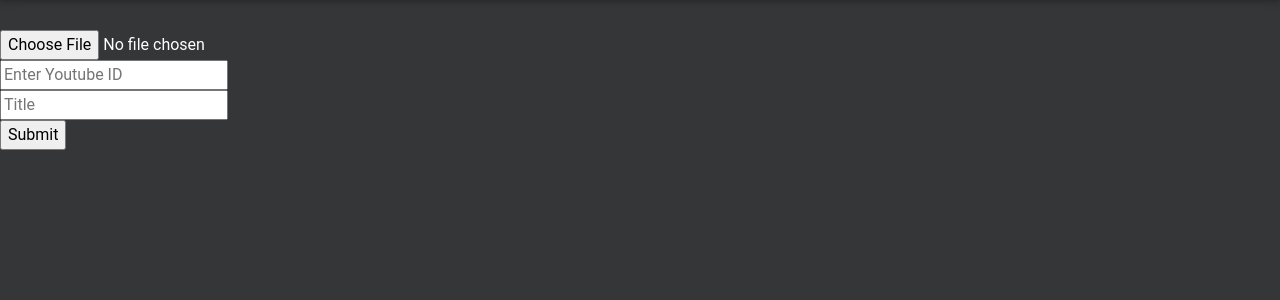
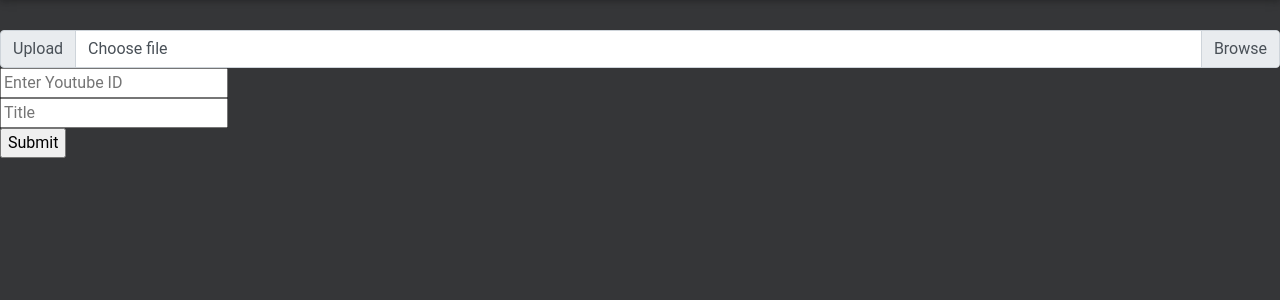
Before and after one commit to W-y0u-T/13-comInternal, a Flask app: page /upload in a window 1280 px wide. Shown: the part 96-396 px from the top of the page. Run offline with Flask 2, Linux system fonts and the light colour scheme; some libraries are stand-ins or nearby versions.

Commit message:
version0
I USED THE NUMBERS UP TOO QUICKLY

```diff
--- a/Movie_Rater/Movie_Rater/app.py
+++ b/Movie_Rater/Movie_Rater/app.py
@@ -50,6 +50,10 @@ def sort_list_by_year():
 	global movies
 	return(sorted(movies, key=operator.attrgetter('year')))
 
+def sort_list_by_alphabet():
+	global movies
+	return(sorted(movies, key=operator.attrgetter('title')))
+
 
 
 
@@ -70,12 +74,16 @@ if not movies:
 #app.route for home page
 @app.route('/')
 def hello():
-	#returns the template and sends the movies list to allow the page to display all of the movies at the same time
+	#checks which if the user wants the movies to be sorted by year or alphabet then returns the movies and
 	sort = request.args.get("sortBy")
 	sorted_movies = sort_list_by_year()
 	if sort == "year":
-		return render_template("movies.html", movies = sorted_movies )
-	return render_template("movies.html", movies = movies)
+		sorted_movies = sort_list_by_year()
+		return render_template("movies.html", movies = sorted_movies)
+	else:
+		sorted_movies = sort_list_by_alphabet()
+		return render_template("movies.html", movies = sorted_movies)
+
 
 #app.route for rating page and allows the client to view their previous rating and change it.
 @app.route('/rate', methods=["GET","POST"])
--- a/Movie_Rater/Movie_Rater/templates/movies.html
+++ b/Movie_Rater/Movie_Rater/templates/movies.html
@@ -1,7 +1,7 @@
 {% extends "layout.html" %}
 
     {% block content %}
-    <div class="container sort-buttons" style="max-width: 30rem;">
+    <div class="container sort-buttons" style="max-width: 25rem;">
         <a href="/?sortBy=year" class=" btn btn-primary" style="max-width: 18rem;">Sort By Year</a>
         <a href="/?sortBy=alphabet" class=" btn btn-primary" style="max-width: 18rem;">Sort By Alphabet</a>
     </div>
--- a/Movie_Rater/Movie_Rater/templates/upload.html
+++ b/Movie_Rater/Movie_Rater/templates/upload.html
@@ -3,9 +3,18 @@
 {% block content %}
 
 <form method="POST" enctype="multipart/form-data">
-    <input type="file" name="file" /><br />
-    <input type="text" name="youtubeID" placeholder="Enter Youtube ID" /><br />
-    <input type="text" name="title" placeholder="Title" /><br />
+    <div class="input-group">
+        <div class="input-group-prepend">
+            <span class="input-group-text" id="inputGroupFileAddon01">Upload</span>
+        </div>
+        <div class="custom-file">
+            <input type="file" class="custom-file-input" id="inputGroupFile01"
+                   aria-describedby="inputGroupFileAddon01" name="file">
+            <label class="custom-file-label" for="inputGroupFile01">Choose file</label>
+        </div>
+    </div>
+    <input type="text" name="youtubeID" placeholder="Enter Youtube ID" required/><br />
+    <input type="text" name="title" placeholder="Title" required/><br />
     <input type="submit" />
 </form>
 
```
Also changed, not shown: 1 other file.
